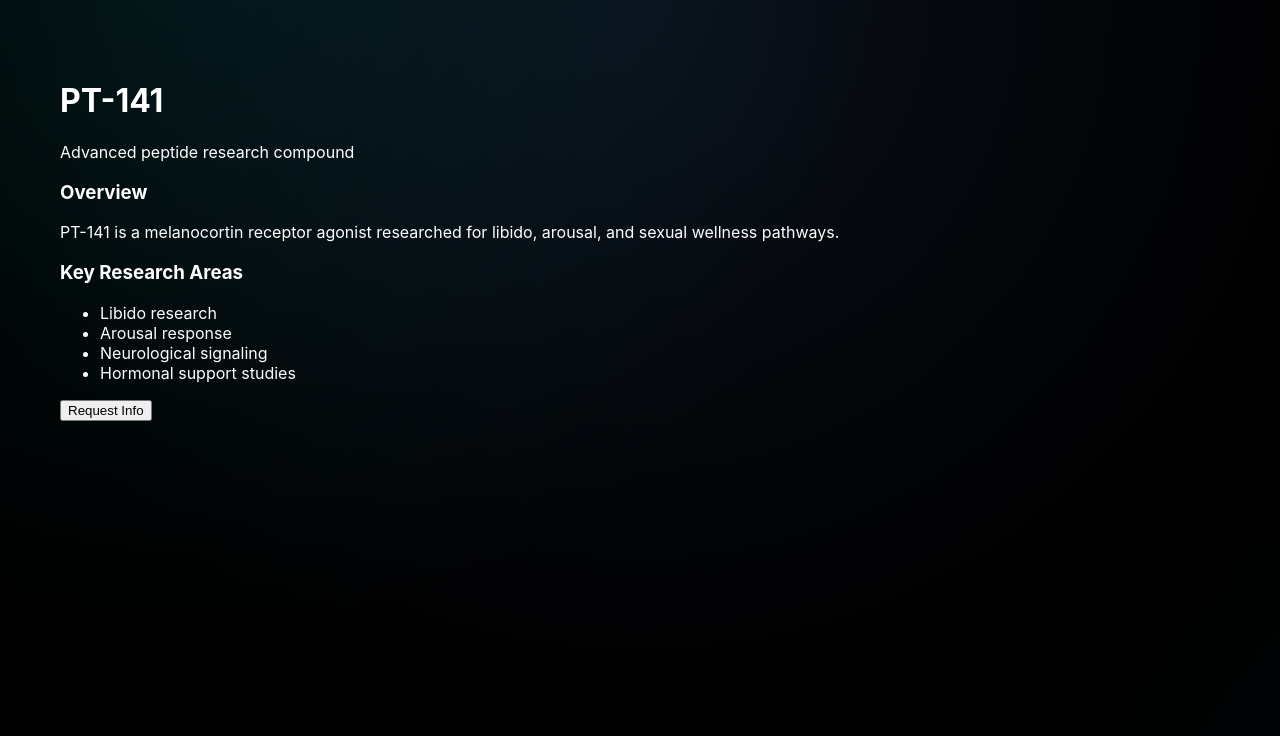
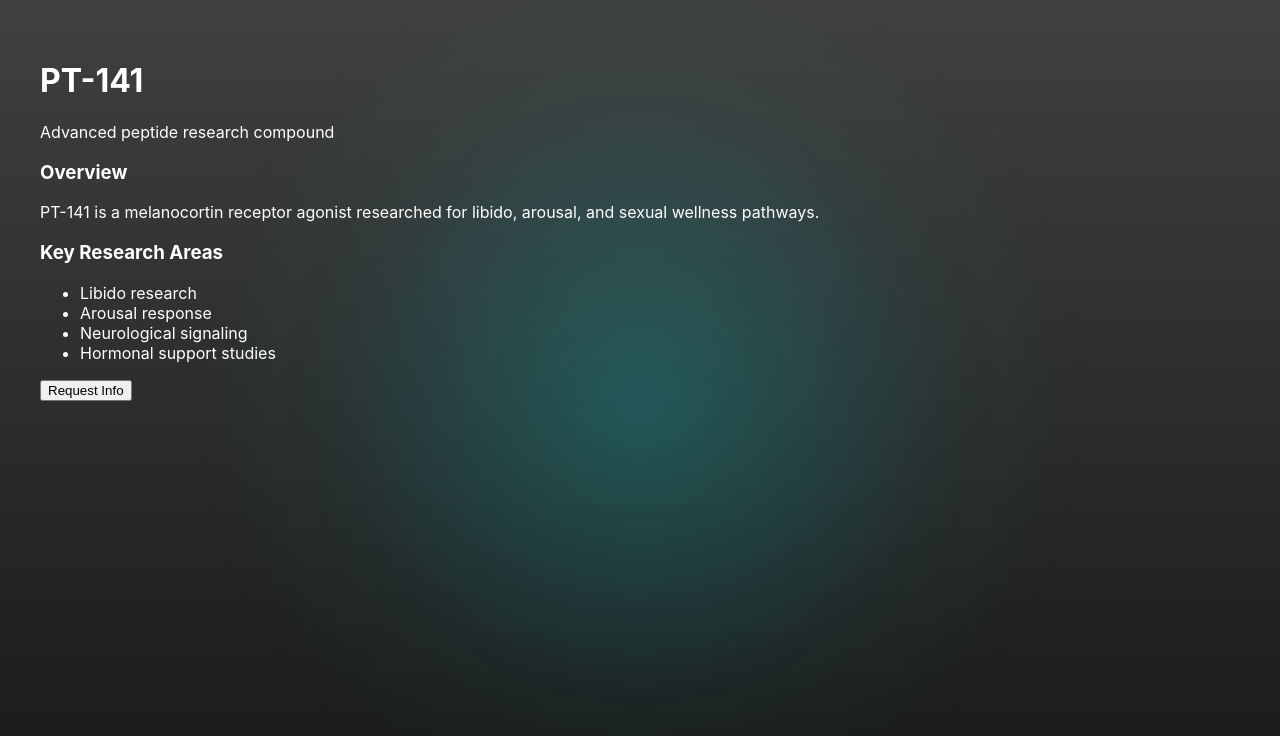
Before and after one commit to SantilliZammit/obsidian-labs-site, a Next.js app: page /products/pt-141 in a window 1280 px wide. Shown: the top 736 px of the page. Built offline with nearby package versions, Linux system fonts and the light colour scheme.

Commit message:
Full redesign with rock background + reflection fix

```diff
--- a/styles/globals.css
+++ b/styles/globals.css
@@ -1,56 +1,53 @@
+/* ===============================
+   GLOBAL RESET
+=============================== */
 html,
 body {
   margin: 0;
   padding: 0;
-  background: #000;
+  font-family: -apple-system, BlinkMacSystemFont, sans-serif;
   color: white;
-  font-family: -apple-system, BlinkMacSystemFont, sans-serif;
 }
 
-* {
-  box-sizing: border-box;
+/* ===============================
+   MAIN BACKGROUND (ROCK WALL)
+=============================== */
+body {
+  background:
+    radial-gradient(circle at center, rgba(0, 255, 255, 0.12), transparent 40%),
+    linear-gradient(rgba(0, 0, 0, 0.75), rgba(0, 0, 0, 0.9)),
+    url('/rock-wall-bg.jpg');
+
+  background-size: cover;
+  background-position: center;
+  background-repeat: no-repeat;
+  background-attachment: fixed;
 }
 
-@keyframes backgroundFlow {
-  0% { background-position: 0% 50%, 100% 100%, center; }
-  50% { background-position: 100% 50%, 0% 0%, center; }
-  100% { background-position: 0% 50%, 100% 100%, center; }
+/* GLOW FROM CENTER CRACK */
+body::before {
+  content: "";
+  position: fixed;
+  inset: 0;
+  pointer-events: none;
+  background: radial-gradient(circle at center, rgba(0,255,255,0.1), transparent 60%);
+  z-index: 0;
 }
 
-@keyframes glowPulse {
-  0% {
-    box-shadow:
-      0 0 40px rgba(0,255,255,0.20),
-      0 0 120px rgba(0,150,255,0.15);
-  }
-  50% {
-    box-shadow:
-      0 0 80px rgba(0,255,255,0.35),
-      0 0 160px rgba(0,150,255,0.25);
-  }
-  100% {
-    box-shadow:
-      0 0 40px rgba(0,255,255,0.20),
-      0 0 120px rgba(0,150,255,0.15);
-  }
+/* ===============================
+   LAYOUT
+=============================== */
+.container {
+  max-width: 1200px;
+  margin: auto;
+  padding: 40px 20px 80px;
+  position: relative;
+  z-index: 1;
 }
 
-body {
-  background:
-    radial-gradient(circle at 50% 20%, rgba(0,255,255,0.08), transparent 40%),
-    radial-gradient(circle at 80% 80%, rgba(0,150,255,0.05), transparent 40%),
-    radial-gradient(circle at top, #0a0f1a, #000000 70%);
-  background-size: 200% 200%, 200% 200%, cover;
-  animation: backgroundFlow 20s ease infinite;
-  min-height: 100vh;
-}
-
-.container {
-  padding: 60px 20px;
-  max-width: 1200px;
-  margin: auto;
-}
-
+/* ===============================
+   BACK LINK
+=============================== */
 .back-link {
   color: #888;
   text-decoration: none;
@@ -61,12 +58,15 @@ body {
   color: #00ffff;
 }
 
+/* ===============================
+   HERO SECTION
+=============================== */
 .product-hero {
   display: grid;
   grid-template-columns: 1fr 1fr;
-  gap: 80px;
+  gap: 60px;
   align-items: center;
-  padding: 60px 20px;
+  margin-top: 40px;
 }
 
 .product-copy {
@@ -77,7 +77,7 @@ body {
   color: #7f8a99;
   letter-spacing: 3px;
   font-size: 12px;
-  margin-bottom: 12px;
+  margin-bottom: 10px;
 }
 
 .product-title {
@@ -87,98 +87,99 @@ body {
   -webkit-background-clip: text;
   -webkit-text-fill-color: transparent;
   margin: 0;
-  text-shadow: 0 0 20px rgba(0,255,255,0.25);
 }
 
 .product-subtitle {
   color: #aaa;
   font-size: 18px;
-  margin-top: 12px;
+  margin-top: 10px;
   line-height: 1.6;
 }
 
+/* ===============================
+   TAGS
+=============================== */
 .product-tags {
   display: flex;
   gap: 10px;
-  margin-top: 18px;
+  margin-top: 20px;
   flex-wrap: wrap;
 }
 
 .tag-pill {
   background: rgba(0,255,255,0.08);
-  border: 1px solid rgba(0,255,255,0.30);
+  border: 1px solid rgba(0,255,255,0.3);
   padding: 6px 14px;
   border-radius: 20px;
   font-size: 12px;
   color: #00ffff;
-  transition: 0.3s;
 }
 
-.tag-pill:hover {
-  background: rgba(0,255,255,0.15);
-  box-shadow: 0 0 10px rgba(0,255,255,0.4);
+/* ===============================
+   PRODUCT IMAGE + GLOW
+=============================== */
+.product-image-wrap {
+  display: flex;
+  justify-content: center;
+  align-items: center;
+  position: relative;
 }
 
-.product-image-wrap {
-  background: radial-gradient(circle, rgba(0,255,255,0.15), transparent 70%);
-  padding: 40px 40px 30px;
-  border-radius: 20px;
-  display: flex;
-  justify-content: center;
-  align-items: flex-start;
-  border: 1px solid rgba(0,255,255,0.08);
-  box-shadow: inset 0 0 40px rgba(0,255,255,0.05);
+/* CYAN ENERGY GLOW */
+.product-image-wrap::before {
+  content: "";
+  position: absolute;
+  width: 350px;
+  height: 350px;
+  background: radial-gradient(circle, rgba(0,255,255,0.25), transparent 70%);
+  filter: blur(40px);
+  z-index: 0;
 }
 
+/* IMAGE STACK */
 .product-image-stack {
   display: flex;
   flex-direction: column;
   align-items: center;
+  position: relative;
+  z-index: 1;
 }
 
+/* MAIN IMAGE */
 .product-image {
   width: 260px;
   border-radius: 16px;
   box-shadow:
-    0 0 40px rgba(0,255,255,0.2),
+    0 0 40px rgba(0,255,255,0.25),
     0 0 120px rgba(0,150,255,0.15);
-  transition: 0.3s;
-  animation: glowPulse 3s ease-in-out infinite;
-  position: relative;
-  z-index: 2;
 }
 
-.product-image:hover {
-  transform: scale(1.05);
+/* 🔥 REFLECTION (THIS WAS MISSING BEFORE) */
+.product-reflection {
+  width: 260px;
+  transform: scaleY(-1);
+  opacity: 0.25;
+  margin-top: -10px;
+  filter: blur(2px);
+
+  mask-image: linear-gradient(to bottom, rgba(255,255,255,0.4), transparent);
+  -webkit-mask-image: linear-gradient(to bottom, rgba(255,255,255,0.4), transparent);
 }
 
-.product-reflection {
-  width: 260px;
-  margin-top: -8px;
-  transform: scaleY(-1);
-  opacity: 0.22;
-  filter: blur(2px);
-  border-radius: 16px;
-  mask-image: linear-gradient(to bottom, rgba(255,255,255,0.35), rgba(255,255,255,0));
-  -webkit-mask-image: linear-gradient(to bottom, rgba(255,255,255,0.35), rgba(255,255,255,0));
-}
-
+/* ===============================
+   CONTENT PANEL
+=============================== */
 .product-panel {
   max-width: 800px;
   margin: 60px auto 0;
   padding: 30px;
   border-radius: 16px;
-  background: rgba(255,255,255,0.03);
-  border: 1px solid rgba(0,255,255,0.10);
+
+  background: rgba(0,0,0,0.75);
+  border: 1px solid rgba(0,255,255,0.1);
+
   backdrop-filter: blur(20px);
-  box-shadow: 0 0 60px rgba(0,255,255,0.08);
-  transition: 0.3s;
-}
-
-.product-panel:hover {
-  transform: translateY(-5px);
-  box-shadow: 0 0 40px rgba(0,255,255,0.15);
-  border-color: rgba(0,255,255,0.2);
+  box-shadow: 0 0 40px rgba(0,255,255,0.08);
 }
 
 .product-panel h2 {
@@ -195,6 +196,9 @@ body {
   line-height: 1.7;
 }
 
+/* ===============================
+   BUTTONS
+=============================== */
 .product-actions {
   display: flex;
   gap: 12px;
@@ -210,12 +214,6 @@ body {
   border-radius: 12px;
   font-weight: bold;
   cursor: pointer;
-  transition: all 0.3s ease;
-}
-
-.primary-btn:hover {
-  transform: translateY(-3px) scale(1.02);
-  box-shadow: 0 0 30px rgba(0,255,255,0.5);
 }
 
 .secondary-btn {
@@ -224,24 +222,15 @@ body {
   color: #aaa;
   padding: 14px 24px;
   border-radius: 10px;
-  cursor: pointer;
-  transition: 0.3s;
 }
 
-.secondary-btn:hover {
-  border-color: #00ffff;
-  color: #00ffff;
-}
-
+/* ===============================
+   MOBILE
+=============================== */
 @media (max-width: 768px) {
   .product-hero {
     grid-template-columns: 1fr;
     text-align: center;
-    gap: 40px;
-  }
-
-  .product-copy {
-    max-width: 100%;
   }
 
   .product-tags {
@@ -253,14 +242,6 @@ body {
   }
 
   .product-title {
-    font-size: 42px;
-  }
-
-  .product-image {
-    width: 230px;
-  }
-
-  .product-reflection {
-    width: 230px;
+    font-size: 40px;
   }
 }
```
